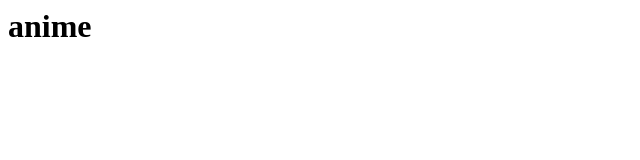
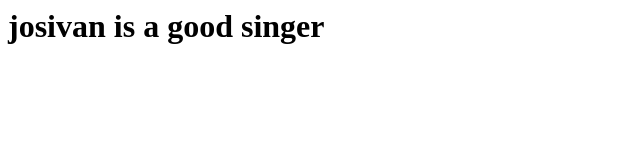
Before and after one commit to lilwap/joke, a plain HTML site: page index.html in a window 1280 px wide. Shown: the whole page, without its empty margins (0-640 px from the left). Drawn offline with Linux system fonts and the light colour scheme.

Commit message:
Update index.html

```diff
--- a/index.html
+++ b/index.html
@@ -3,7 +3,7 @@
 </head>
 <body>
   <h1>
-    anime
+    josivan is a good singer
   </h1>
 </body>
 </html>
```
